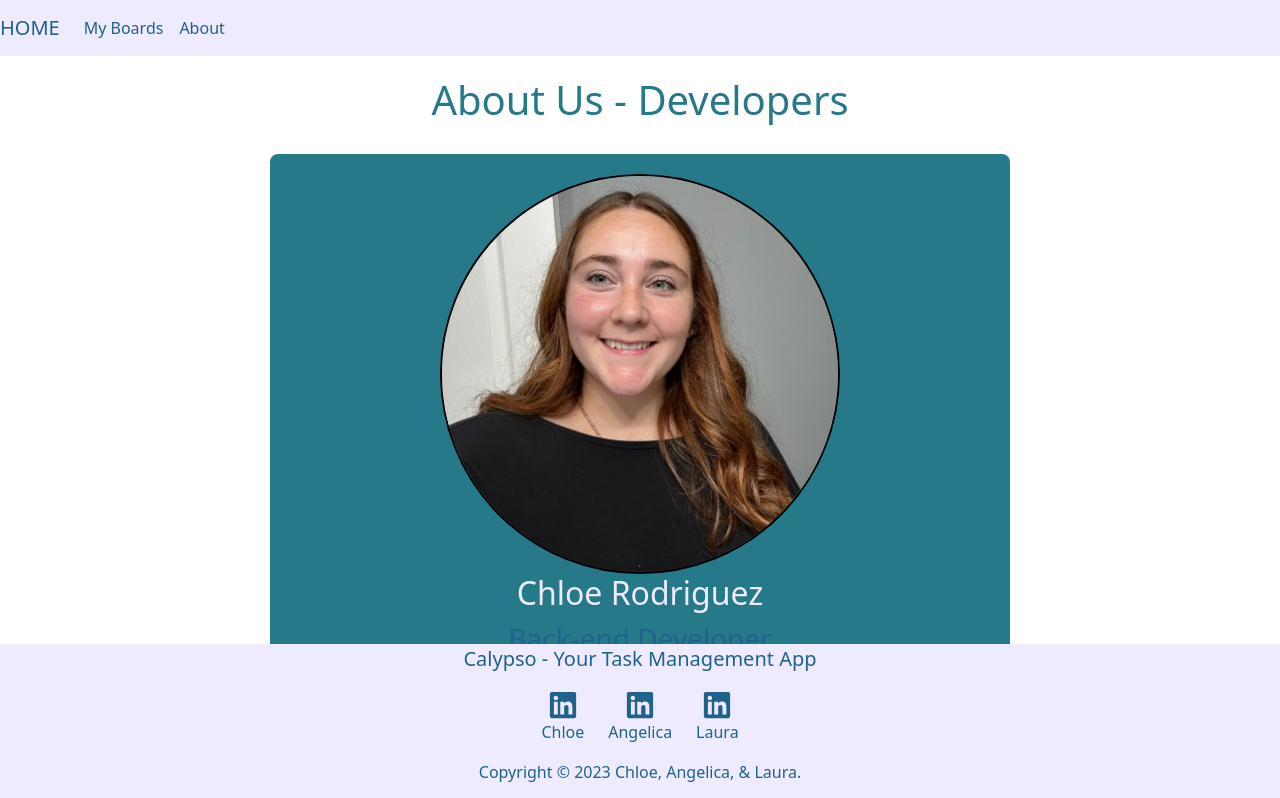
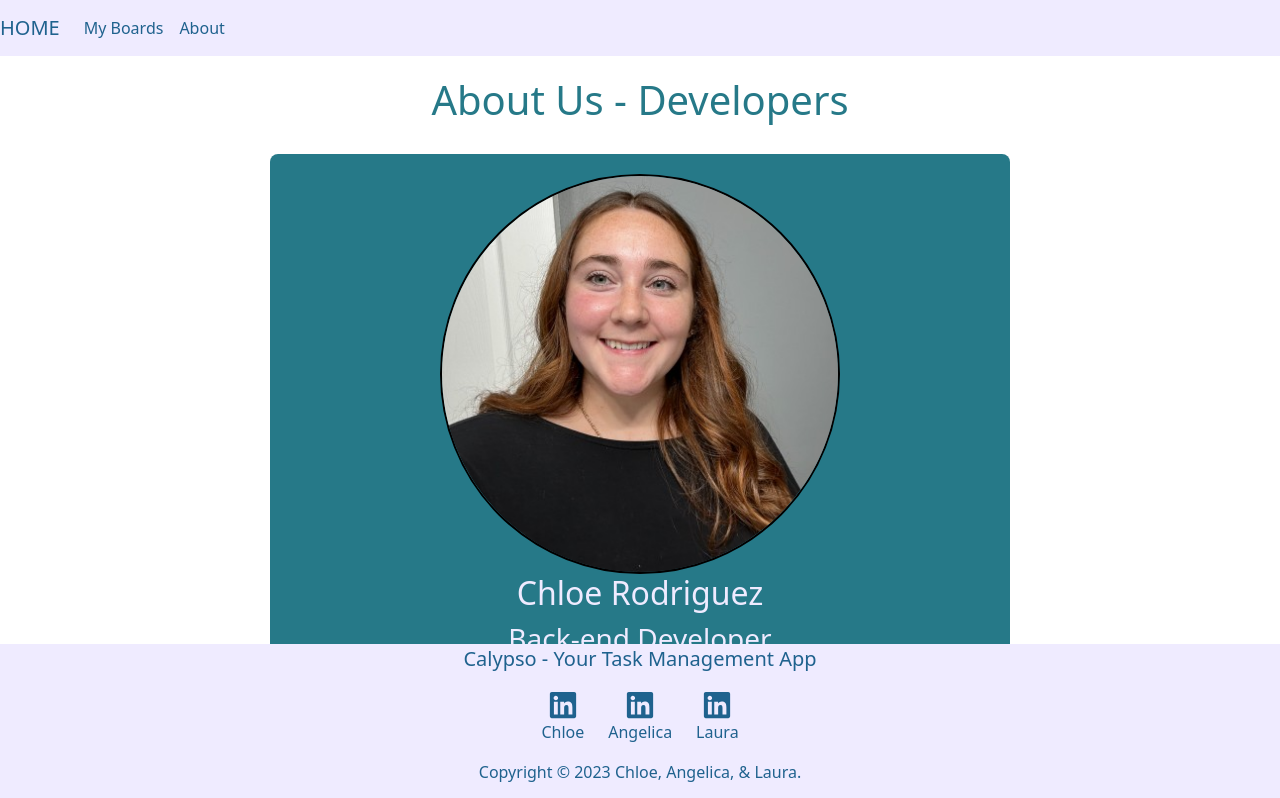
Before and after one commit to amerazo/calypso-front, a React (Create React App) app in the folder frontend/: page /about in a window 1280 px wide. Shown: the top 798 px of the page. Built offline with nearby package versions, Linux system fonts and the light colour scheme.

Commit message:
final touches

```diff
--- a/frontend/src/pages/About.js
+++ b/frontend/src/pages/About.js
@@ -6,7 +6,7 @@ const developers = [
     id: 1,
     name: 'Chloe Rodriguez',
     position: 'Back-end Developer',
-    bio: 'xx.',
+    bio: '',
     git: 'https://github.com/chloerodd',
     avatar: '/images/chloe.jpeg',
   },
@@ -14,7 +14,7 @@ const developers = [
     id: 2,
     name: 'Angelica Erazo',
     position: 'Product Lead & Release Branch Manager',
-    bio: 'xx',
+    bio: '',
     git: 'https://github.com/amerazo',
     avatar: '/images/angelica.jpeg',
   },
@@ -23,7 +23,7 @@ const developers = [
     id: 3,
     name: 'Laura',
     position: 'Front-end Developer',
-    bio: 'xx',
+    bio: '',
     git: 'https://github.com/LauraBoBora',
     avatar: '/images/laura.jpeg',
   },
--- a/frontend/src/pages/AboutUs.css
+++ b/frontend/src/pages/AboutUs.css
@@ -4,7 +4,6 @@
     padding: 20px;
     text-align: center;
     padding-bottom: 200px;
-    color: #267988;
   }
 
   .developers-container {
@@ -26,6 +25,7 @@
 
   .developer-card h3 {
     margin-top: 10px;
+    color: #efebff;
   }
 
 
--- a/frontend/src/pages/Board.js
+++ b/frontend/src/pages/Board.js
@@ -1,4 +1,5 @@
 // import the things we need
+import React from 'react';
 import { useState, useEffect } from 'react';
 import { useParams } from 'react-router-dom';
 import { Button, Modal, Container, Row } from 'react-bootstrap';
@@ -78,6 +79,7 @@ const Board = (props) => {
             console.log('Error updating board title: ', error);
         }
     };
+    //back button
 
     // new card handle
     const handleAddCard = (newCard) => {
```
